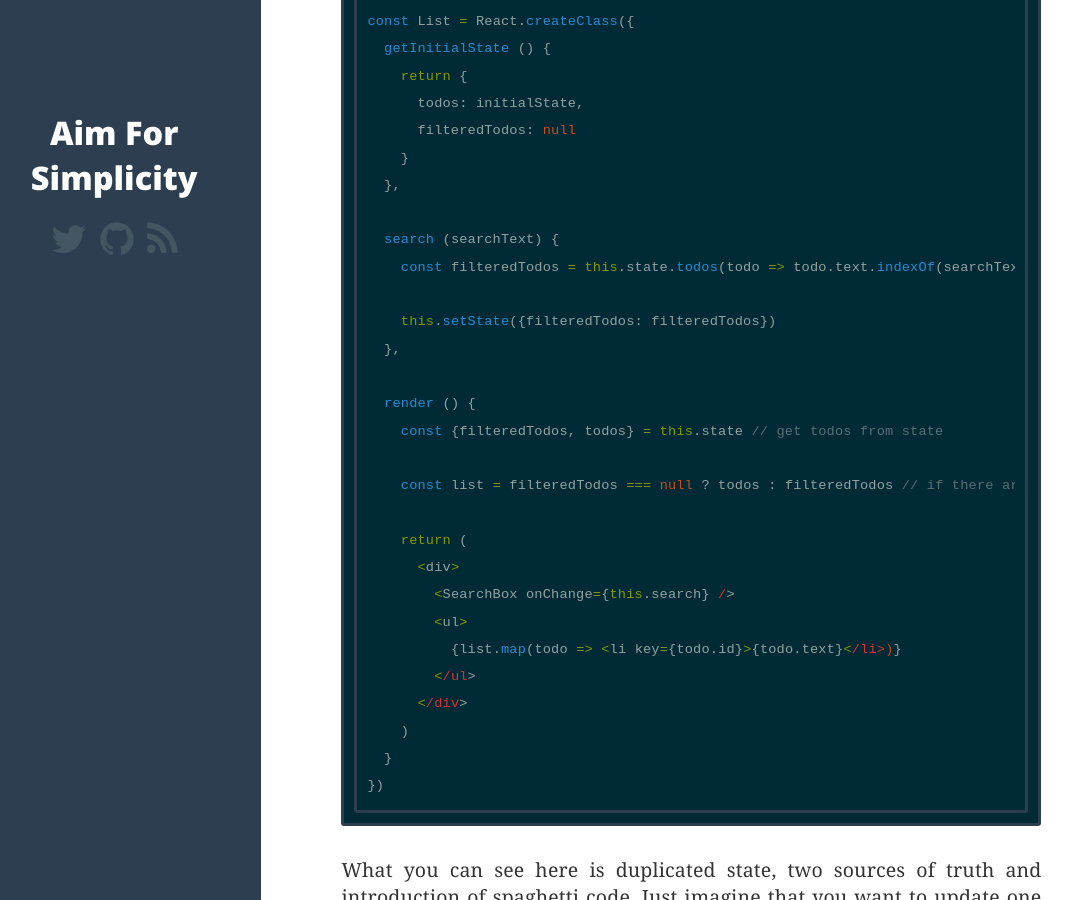
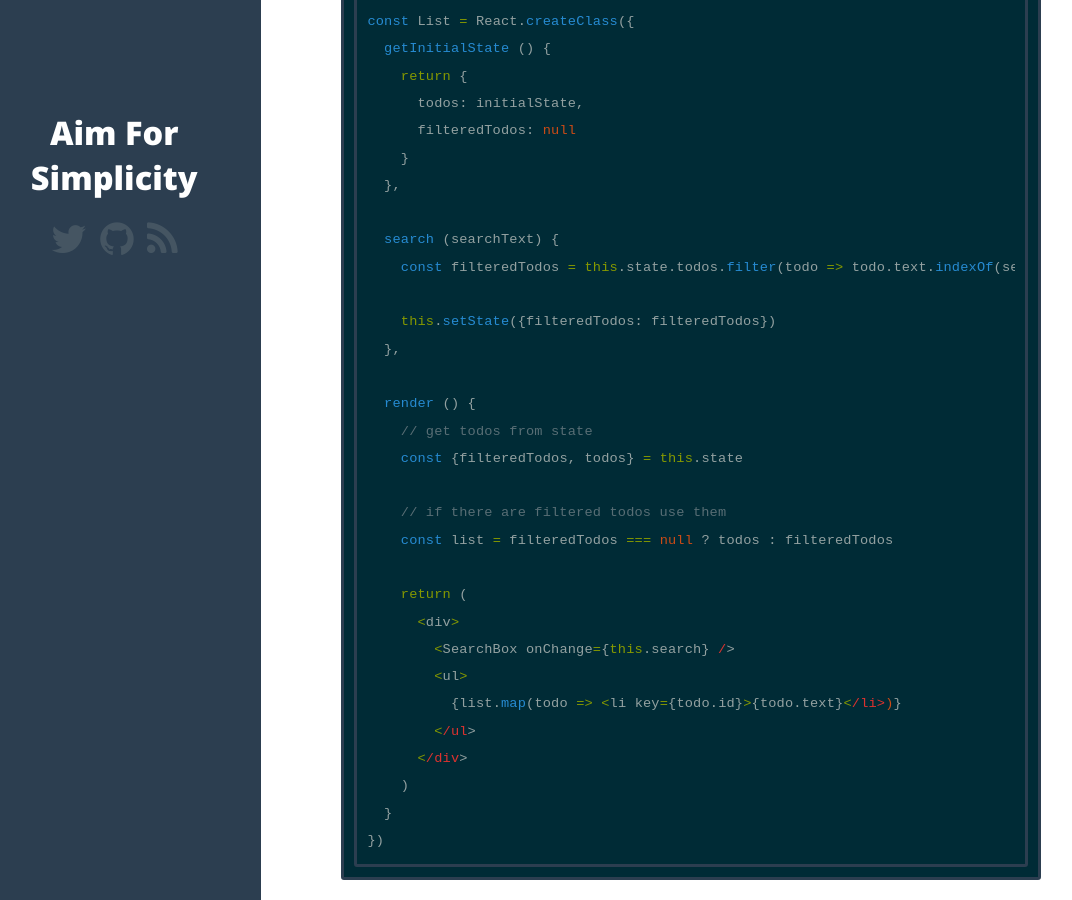
Before and after one commit to kjendrzyca/kjendrzyca.github.io, a Jekyll site: the page built from _posts/2016-12-22-13-things-you-need-to-know-about-react.md, in a window 1280 px wide and 900 px high, scrolled down 13513 px. Shown: the whole window, without its empty margins (33-1105 px from the left). Built offline with Jekyll 4.4.1, drawn with Linux system fonts in a browser that asks for light colours; nearby versions of some CDN libraries; comment, search, counter and statistics services are not loaded; some of the changed text lies outside the part shown.

Commit message:
Fixing state examples in 13 things...

```diff
--- a/_posts/2016-12-22-13-things-you-need-to-know-about-react.md
+++ b/_posts/2016-12-22-13-things-you-need-to-know-about-react.md
@@ -363,15 +363,17 @@
   },
 
   search (searchText) {
-    const filteredTodos = this.state.todos(todo => todo.text.indexOf(searchText) > 0)
+    const filteredTodos = this.state.todos.filter(todo => todo.text.indexOf(searchText) > 0)
 
     this.setState({filteredTodos: filteredTodos})
   },
 
   render () {
-    const {filteredTodos, todos} = this.state // get todos from state
+    // get todos from state
+    const {filteredTodos, todos} = this.state
 
-    const list = filteredTodos === null ? todos : filteredTodos // if there are filtered todos use them
+    // if there are filtered todos use them
+    const list = filteredTodos === null ? todos : filteredTodos
 
     return (
       <div>
```
Also changed, not shown: other parts of _posts/2016-12-22-13-things-you-need-to-know-about-react.md (+3 -1 lines).
